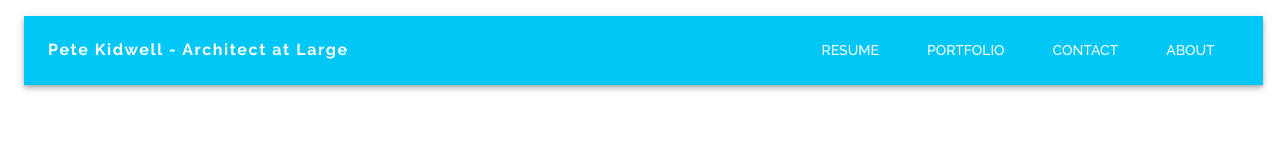
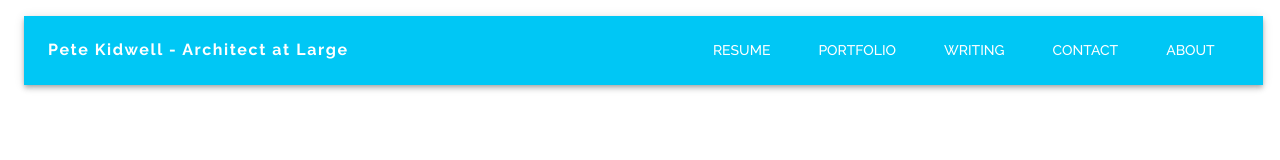
Before and after one commit to peterpk/pkim-next, a Next.js app: page / in a window 1280 px wide. Shown: the top 160 px of the page. Built offline with nearby package versions, Linux system fonts and the light colour scheme; what @mui/material-nextjs would draw is missing.

Commit message:
Oops - missed the NavBar!

```diff
--- a/app/_NavBar.js
+++ b/app/_NavBar.js
@@ -9,7 +9,7 @@ import { Box, AppBar, Toolbar, Menu, MenuItem, IconButton, Typography, Button }
 import MenuIcon from '@mui/icons-material/Menu';
 
 
-const pages = ['Resume', 'Portfolio', 'Contact', 'About'];
+const pages = ['Resume', 'Portfolio', 'Writing', 'Contact', 'About'];
 
 
 
```
